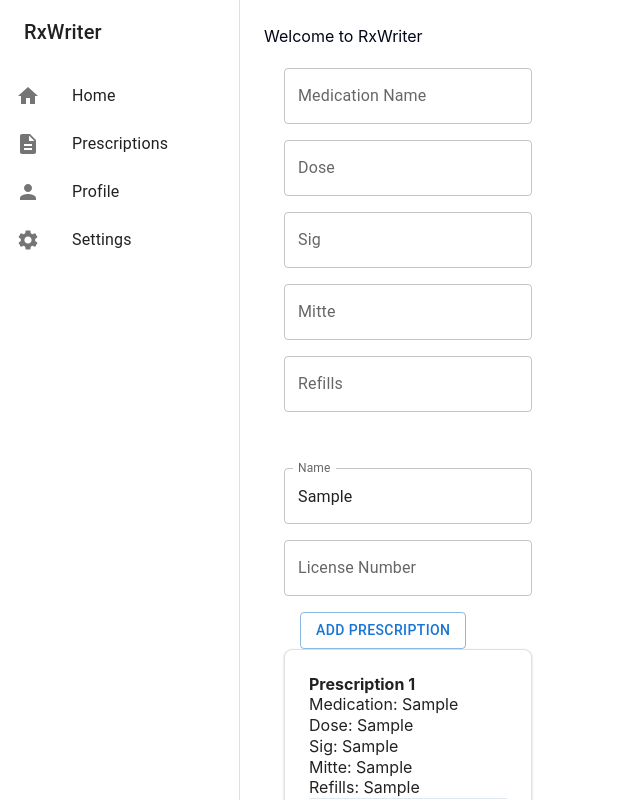
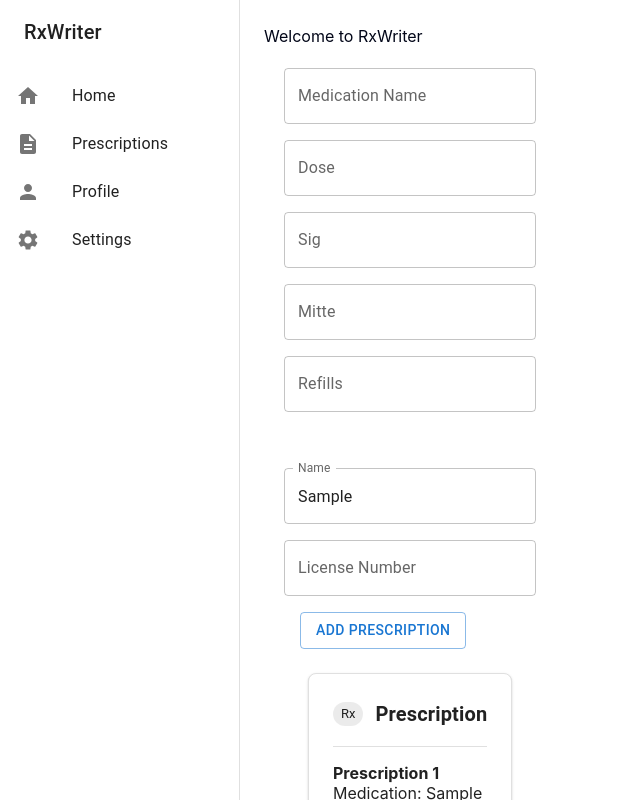
Before and after one commit to pharmadevs-ca/rxwriter, a Next.js app: page / in a window 1280 px wide. Both pictures are taken after typing "Sample", "Sample", "Sample", "Sample", "Sample", "Sample" into the empty fields and a click on the button "ADD PRESCRIPTION". Shown: the top 800 px of the page, without its empty margins (0-640 px from the left). Built offline with nearby package versions, Linux system fonts and the light colour scheme.

Commit message:
Add rx chip in header

```diff
--- a/components/generated-prescription.tsx
+++ b/components/generated-prescription.tsx
@@ -1,5 +1,5 @@
 "use client";
-import { Paper } from "@mui/material";
+import { Box, Paper, Divider, Stack, Typography, Chip } from "@mui/material";
 import { PrescriptionData, PharmacistData } from "../types/prescription";
 
 interface GeneratedPrescriptionProps {
@@ -26,12 +26,28 @@ export default function GeneratedPrescription({
       elevation={1}
       sx={{
         p: 3,
+        m: 3,
         border: "1px solid",
         borderColor: "grey.300",
         borderRadius: 2,
         lineHeight: 1.3,
       }}
     >
+      {/* ---- Rx header with chip ---- */}
+      <Stack
+        direction="row"
+        alignItems="center"
+        justifyContent="space-between"
+        sx={{ mb: 2 }}
+      >
+        <Stack direction="row" alignItems="center" spacing={1.5}>
+          <Chip label="Rx" color="gray" size="small" />
+          <Typography variant="h6" fontWeight={700}>
+            Prescription
+          </Typography>
+        </Stack>
+      </Stack>
+      <Divider sx={{ mb: 2 }} />
       {allPrescriptions?.map((prescription, index) => (
         <div key={index}>
           <h3>
@@ -42,15 +58,12 @@ export default function GeneratedPrescription({
           {displayPrescriptionField("Dose", prescription.dose)}
           {displayPrescriptionField("Sig", prescription.sig)}
           {displayPrescriptionField("Mitte", prescription.mitte)}
-
           {displayPrescriptionField("Refills", prescription.refills)}
-          <hr />
         </div>
       ))}
-      <div style={{ marginTop: "20px" }}>
-        {displayPrescriptionField("Pharmacist", pharmacistData?.pharmacistName)}
-        {displayPrescriptionField("License #", pharmacistData?.licenseNumber)}
-      </div>
+      <Divider sx={{ m: 2 }} />
+      {displayPrescriptionField("Pharmacist", pharmacistData?.pharmacistName)}
+      {displayPrescriptionField("License #", pharmacistData?.licenseNumber)}
     </Paper>
   );
 }
```
